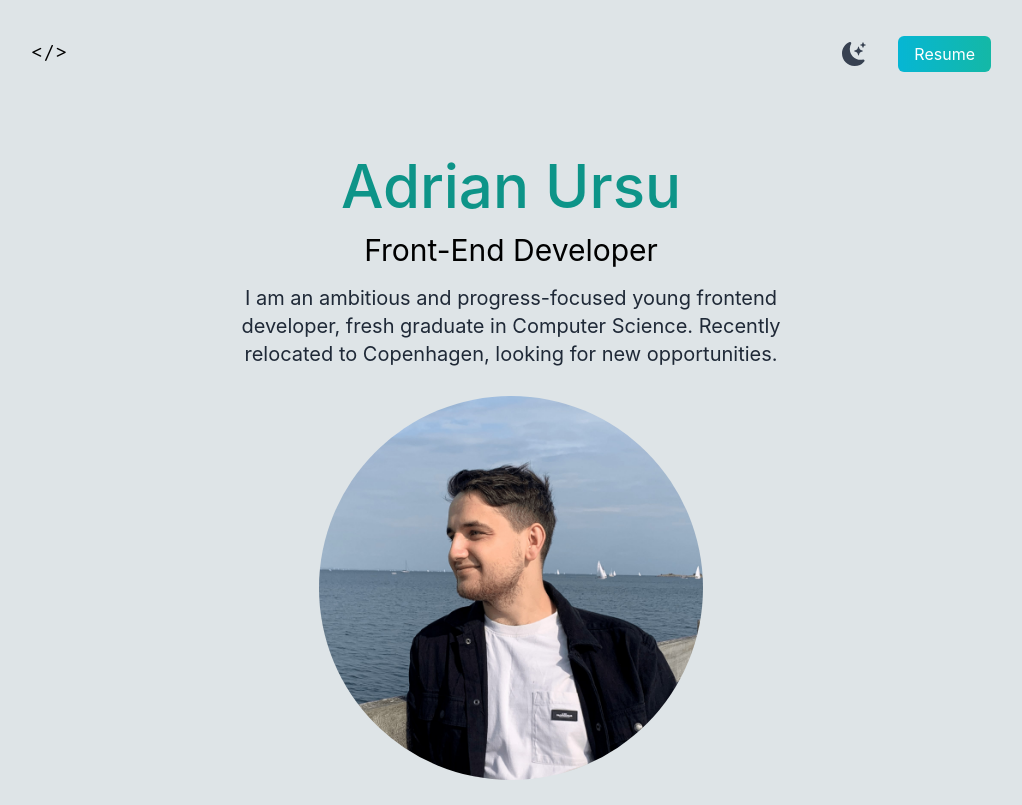
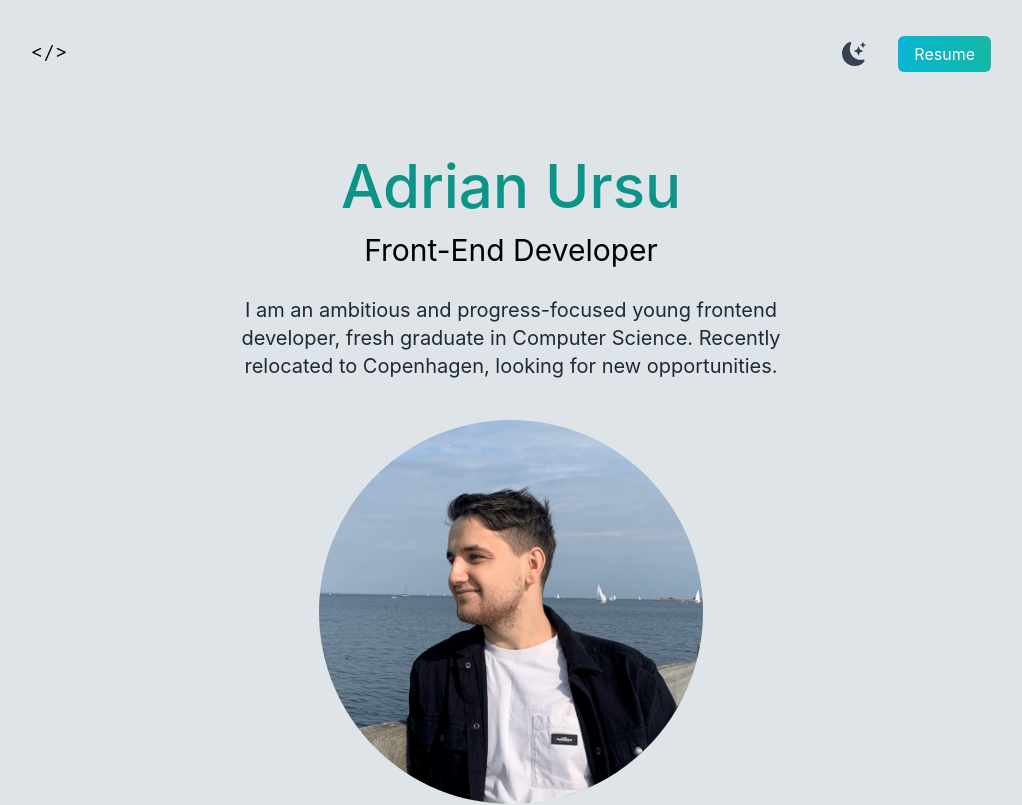
Before and after one commit to adrianursu/adrian-ursu, a Next.js app: page / in a window 1280 px wide. Shown: the top 805 px of the page, without its empty margins (129-1151 px from the left). Built offline with nearby package versions, Linux system fonts and the light colour scheme.

Commit message:
Update index.js

```diff
--- a/pages/index.js
+++ b/pages/index.js
@@ -57,7 +57,7 @@ export default function Home() {
       </Head>
       <main className="bgLight px-10 dark:bg-gray-900 md:px-20 lg:px-40">
         <section className="min-h-screen">
-          <nav className="pt-10 pb-8 mb-12 flex justify-between dark:text-white">
+          <nav className="pt-10 pb-8 mb-6 flex justify-between dark:text-white md:mb-12">
             <h1 className="font-courierPrime text-xl">&lt;/&gt;</h1>
             <ul className="flex items-center">
               <li>{renderThemeChanger()}</li>
@@ -80,7 +80,7 @@ export default function Home() {
             <h3 className="text-lg py-2 dark:text-white md:text-3xl">
               Front-End Developer
             </h3>
-            <p className="text-md py-2 leading-8 text-gray-800 dark:text-gray-200 max-w-xl mx-auto md:text-xl">
+            <p className="text-md py-2 leading-8 text-gray-800 dark:text-gray-200 max-w-xl mx-auto md:text-xl md:py-5">
               I am an ambitious and progress-focused young frontend developer,
               fresh graduate in Computer Science. Recently relocated to
               Copenhagen, looking for new opportunities.
```
